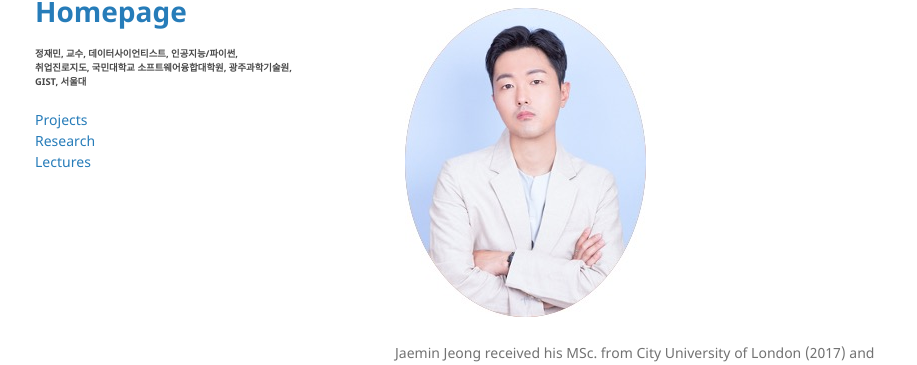
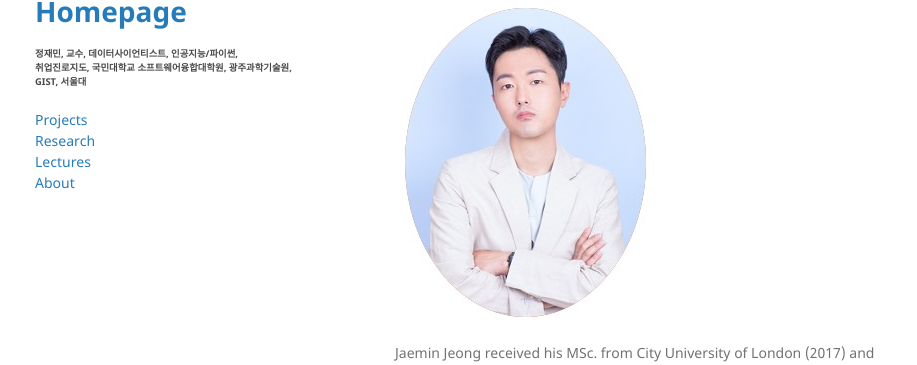
Before and after one commit to jaeminjjung/jaeminjjung.github.io, a Jekyll site: the page built from index.md, in a window 1280 px wide. Shown: the part 93-458 px from the top of the page, without its empty margins (175-1092 px from the left). Built offline with Jekyll 4.4.1, drawn with Linux system fonts in a browser that asks for light colours; our own code applies the rules of GitHub Pages for plain Markdown files.

Commit message:
Update default.html

```diff
--- a/_layouts/default.html
+++ b/_layouts/default.html
@@ -30,6 +30,7 @@
         <a href="http://jeongjaem.in/projects.html">Projects</a><br/>
         <a href="http://jeongjaem.in/research.html">Research</a><br/>
         <a href="http://jeongjaem.in/lecture.html">Lectures</a><br/>
+        <a href="http://jeongjaem.in/about.html">About</a><br/>
 
         {% if site.show_downloads %}
         <ul class="downloads">
```
